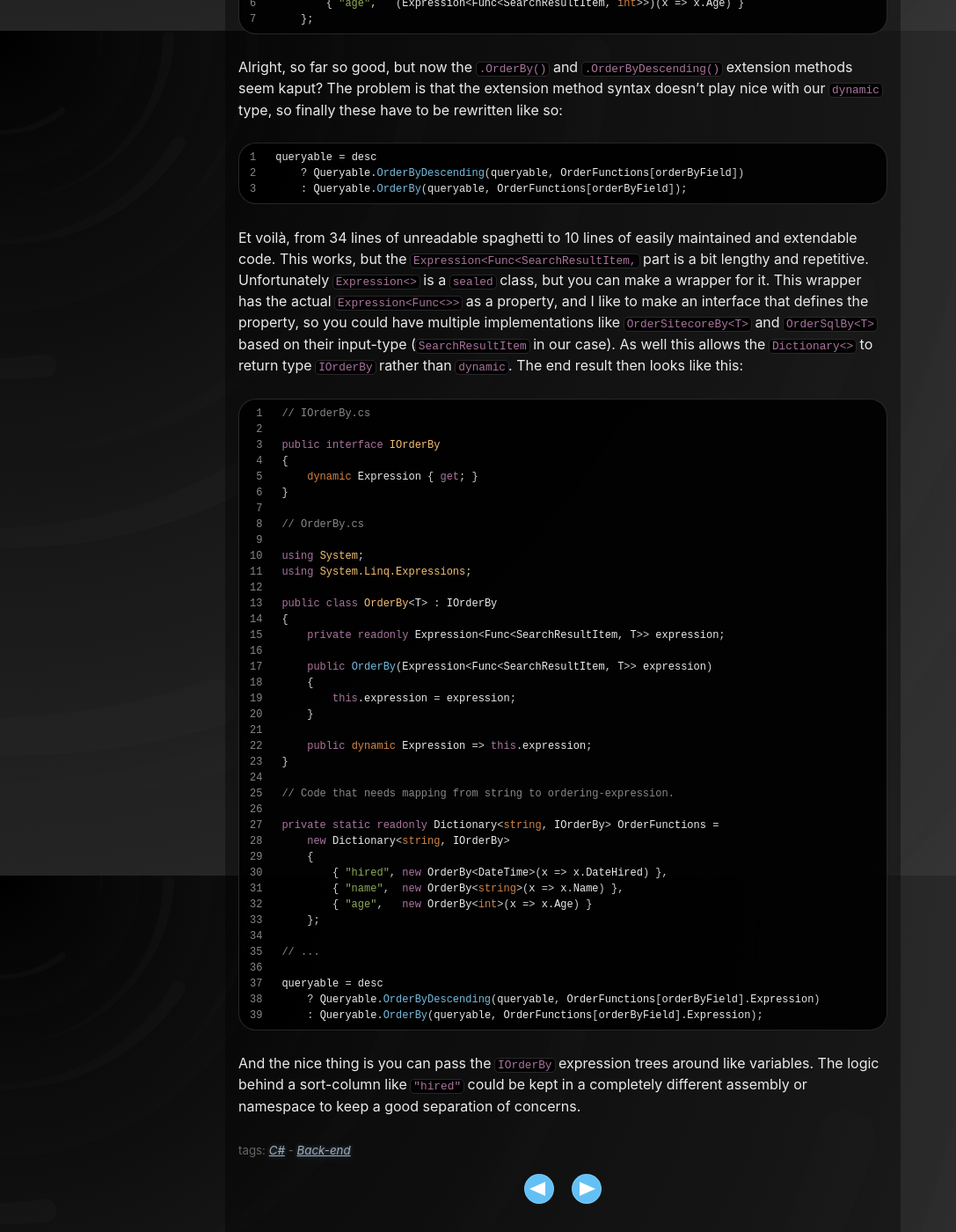
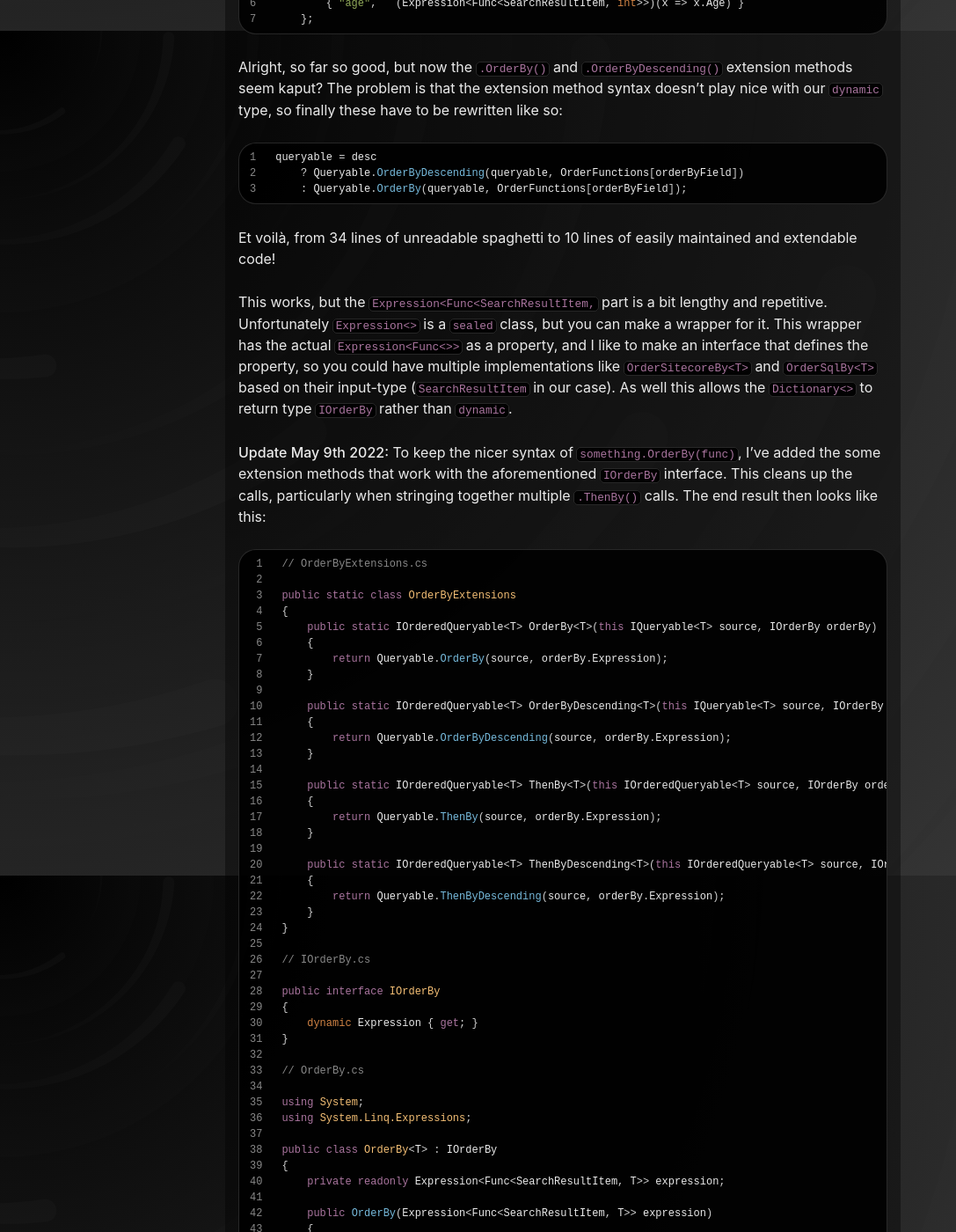
Before and after one commit to asontu/asontu.github.io, a Jekyll site: the page built from _posts/2020-04-02-a-better-way-to-do-dynamic-orderby-in-c-sharp.md, in a window 1280 px wide and 1400 px high, scrolled down 1885 px. Shown: the whole window at 88% size, without its empty margins (0-1087 px from the left). Built offline with Jekyll 4.4.1, drawn with Linux system fonts in a browser that asks for light colours; nearby versions of some CDN libraries; comment, search, counter and statistics services are not loaded; some of the changed text lies outside the part shown.

Commit message:
Update dynamic OrderBy() in C# with extension methods

```diff
--- a/_posts/2020-04-02-a-better-way-to-do-dynamic-orderby-in-c-sharp.md
+++ b/_posts/2020-04-02-a-better-way-to-do-dynamic-orderby-in-c-sharp.md
@@ -87,9 +87,38 @@ queryable = desc
 	: Queryable.OrderBy(queryable, OrderFunctions[orderByField]);
 {% endhighlight %}
 
-Et voilà, from 34 lines of unreadable spaghetti to 10 lines of easily maintained and extendable code. This works, but the `Expression<Func<SearchResultItem,`  part is a bit lengthy and repetitive. Unfortunately `Expression<>` is a `sealed` class, but you can make a wrapper for it. This wrapper has the actual `Expression<Func<>>` as a property, and I like to make an interface that defines the property, so you could have multiple implementations like `OrderSitecoreBy<T>` and `OrderSqlBy<T>` based on their input-type (`SearchResultItem` in our case). As well this allows the `Dictionary<>` to return type `IOrderBy` rather than `dynamic`. The end result then looks like this:
+Et voilà, from 34 lines of unreadable spaghetti to 10 lines of easily maintained and extendable code!
+
+This works, but the `Expression<Func<SearchResultItem,`  part is a bit lengthy and repetitive. Unfortunately `Expression<>` is a `sealed` class, but you can make a wrapper for it. This wrapper has the actual `Expression<Func<>>` as a property, and I like to make an interface that defines the property, so you could have multiple implementations like `OrderSitecoreBy<T>` and `OrderSqlBy<T>` based on their input-type (`SearchResultItem` in our case). As well this allows the `Dictionary<>` to return type `IOrderBy` rather than `dynamic`.
+
+**Update May 9th 2022:** To keep the nicer syntax of `something.OrderBy(func)`, I've added the some extension methods that work with the aforementioned `IOrderBy` interface. This cleans up the calls, particularly when stringing together multiple `.ThenBy()` calls. The end result then looks like this:
 
 {% highlight c# linenos %}
+// OrderByExtensions.cs
+
+public static class OrderByExtensions
+{
+	public static IOrderedQueryable<T> OrderBy<T>(this IQueryable<T> source, IOrderBy orderBy)
+	{
+		return Queryable.OrderBy(source, orderBy.Expression);
+	}
+
+	public static IOrderedQueryable<T> OrderByDescending<T>(this IQueryable<T> source, IOrderBy orderBy)
+	{
+		return Queryable.OrderByDescending(source, orderBy.Expression);
+	}
+
+	public static IOrderedQueryable<T> ThenBy<T>(this IOrderedQueryable<T> source, IOrderBy orderBy)
+	{
+		return Queryable.ThenBy(source, orderBy.Expression);
+	}
+
+	public static IOrderedQueryable<T> ThenByDescending<T>(this IOrderedQueryable<T> source, IOrderBy orderBy)
+	{
+		return Queryable.ThenByDescending(source, orderBy.Expression);
+	}
+}
+
 // IOrderBy.cs
 
 public interface IOrderBy
```
Also changed, not shown: other parts of _posts/2020-04-02-a-better-way-to-do-dynamic-orderby-in-c-sharp.md (+2 -2 lines).
